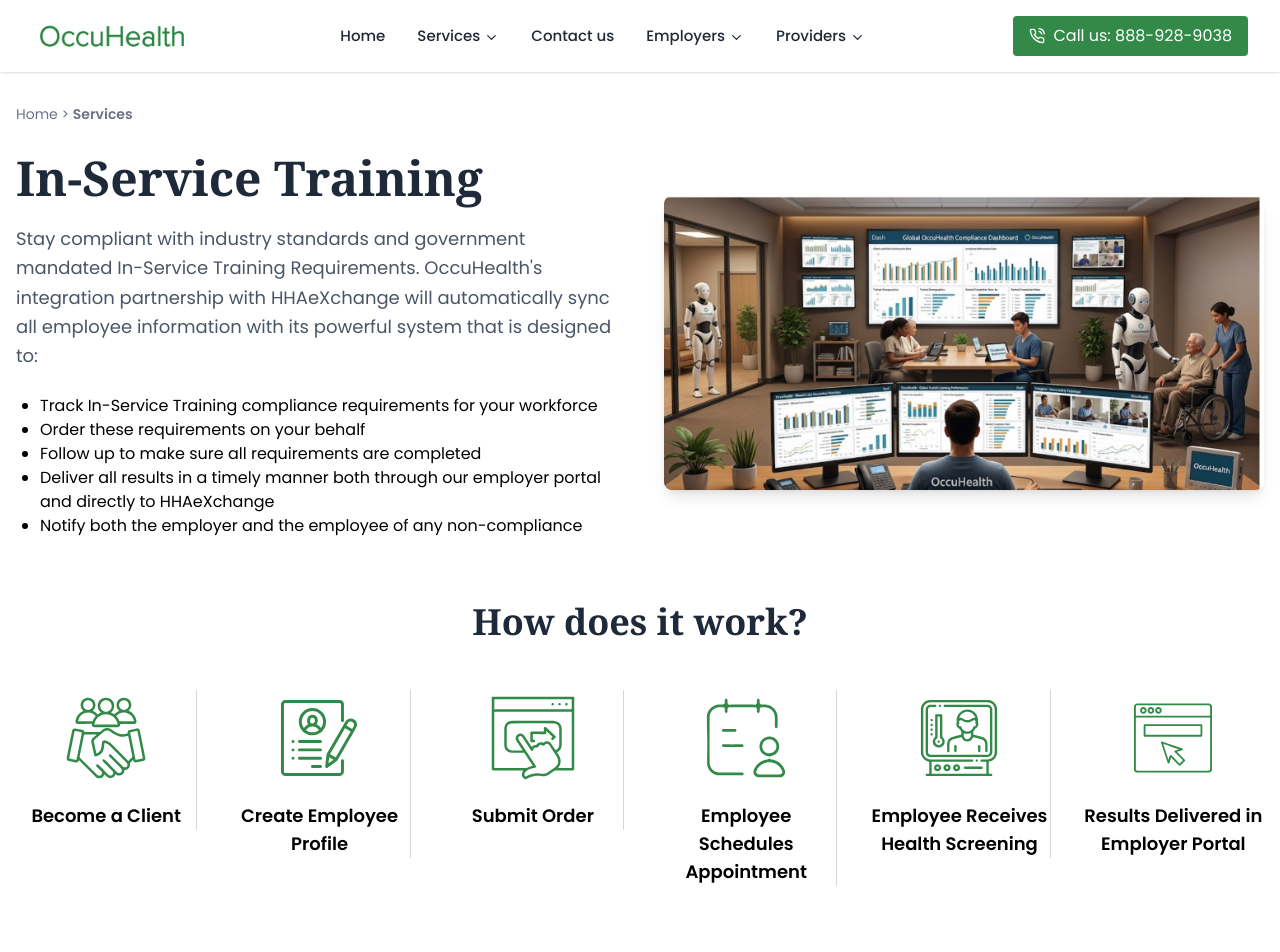
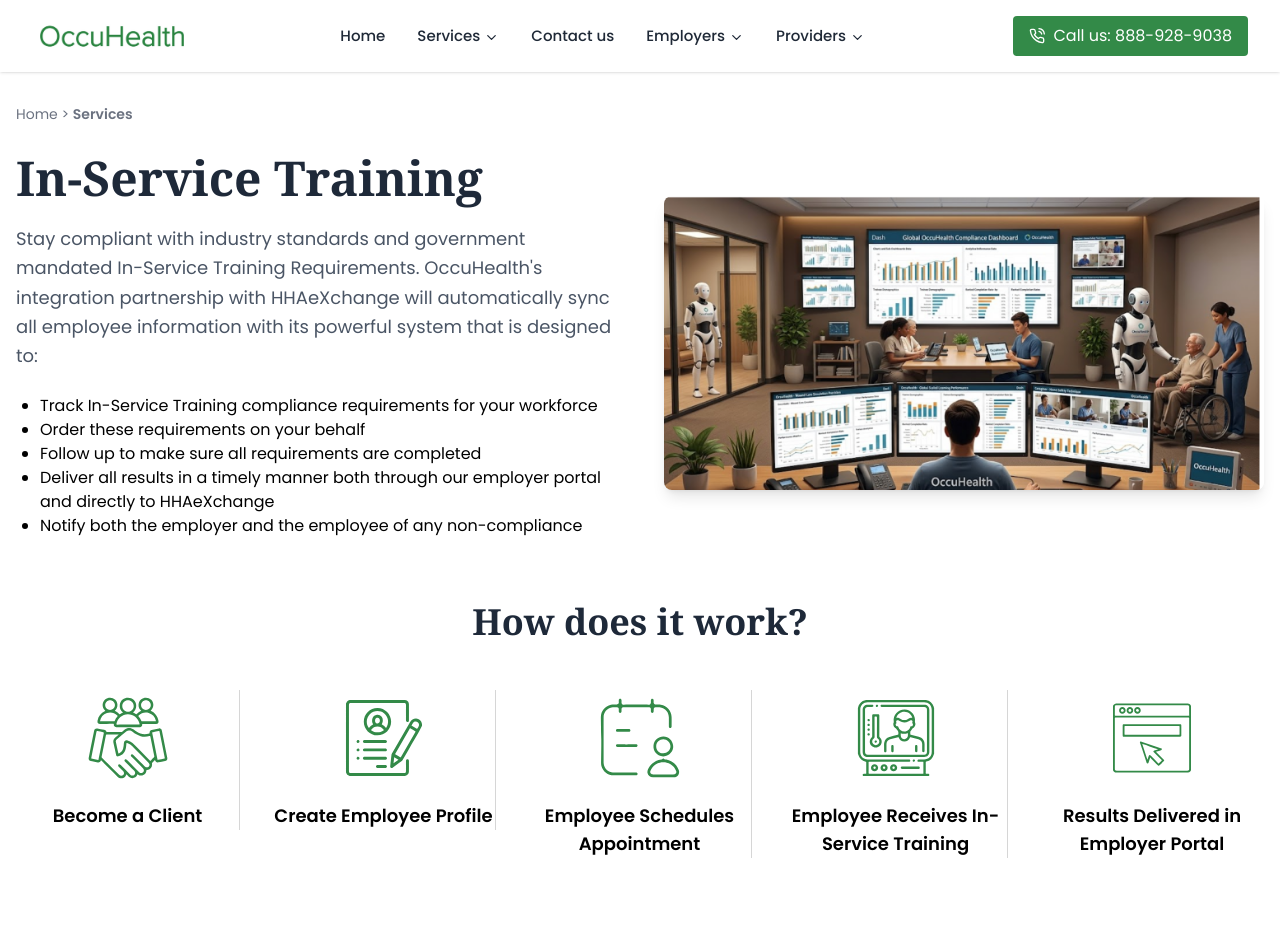
Before and after one commit to tusharegards/occuheatlh, a React (Vite) app: page /Services/in-service-training in a window 1280 px wide. Shown: the top 952 px of the page. Built offline with nearby package versions, Linux system fonts and the light colour scheme.

Commit message:
in service page update

```diff
--- a/src/Layouts/HowItWorks.tsx
+++ b/src/Layouts/HowItWorks.tsx
@@ -7,55 +7,52 @@
 import img5 from '../assets/Ph5.svg';
 import img6 from '../assets/Ph6.svg';
 
-const HowItWorks: React.FC = () => {
+type Step = { image: string; alt: string; label: string };
+type HowItWorksProps = {
+  variant?: 'default' | 'inServiceTraining';
+};
+
+const defaultSteps: Step[] = [
+  { image: img1, alt: 'Become a Client icon', label: 'Become a Client' },
+  { image: img2, alt: 'Create Employee Profile icon', label: 'Create Employee Profile' },
+  { image: img3, alt: 'Submit Order icon', label: 'Submit Order' },
+  { image: img4, alt: 'Employee Schedules Appointment icon', label: 'Employee Schedules Appointment' },
+  { image: img5, alt: 'Employee Receives Health Screening icon', label: 'Employee Receives Health Screening' },
+  { image: img6, alt: 'Results Delivered in Employer Portal icon', label: 'Results Delivered in Employer Portal' },
+];
+
+const inServiceTrainingSteps: Step[] = [
+  { image: img1, alt: 'Become a Client icon', label: 'Become a Client' },
+  { image: img2, alt: 'Create Employee Profile icon', label: 'Create Employee Profile' },
+  { image: img4, alt: 'Employee Schedules Appointment icon', label: 'Employee Schedules Appointment' },
+  { image: img5, alt: 'Employee Receives In-Service Training icon', label: 'Employee Receives In-Service Training' },
+  { image: img6, alt: 'Results Delivered in Employer Portal icon', label: 'Results Delivered in Employer Portal' },
+];
+
+const HowItWorks: React.FC<HowItWorksProps> = ({ variant = 'default' }) => {
+  const steps = variant === 'inServiceTraining' ? inServiceTrainingSteps : defaultSteps;
+  const gridColsClass =
+    steps.length === 5
+      ? 'grid grid-cols-1 sm:grid-cols-2 md:grid-cols-3 lg:grid-cols-5 gap-y-8 lg:gap-x-8 items-start'
+      : 'grid grid-cols-1 sm:grid-cols-2 md:grid-cols-3 lg:grid-cols-6 gap-y-8 lg:gap-x-8 items-start';
+
   return (
     <div className="text-center mb-16">
       <h2 className="text-3xl lg:text-4xl font-bold font-serif text-gray-800 mb-12" style={{ fontFamily: 'Georgia, serif' }}>
         How does it work?
       </h2>
-      <div className="grid grid-cols-1 sm:grid-cols-2 md:grid-cols-3 lg:grid-cols-6 gap-y-8 lg:gap-x-8 items-start">
-        {/* Step 1 with divider */}
-        <div className="flex flex-col items-center text-center lg:border-r lg:border-gray-300">
-          <div className="w-24 h-24 flex items-center justify-center mb-4">
-            <img src={img1} alt="Become a Client icon" className="w-full h-full object-contain" />
+      <div className={gridColsClass}>
+        {steps.map((step, index) => (
+          <div
+            key={step.label}
+            className={`flex flex-col items-center text-center ${index < steps.length - 1 ? 'lg:border-r lg:border-gray-300' : ''}`}
+          >
+            <div className="w-24 h-24 flex items-center justify-center mb-4">
+              <img src={step.image} alt={step.alt} className="w-full h-full object-contain" />
+            </div>
+            <h3 className="font-semibold text-lg">{step.label}</h3>
           </div>
-          <h3 className="font-semibold text-lg">Become a Client</h3>
-        </div>
-        {/* Step 2 with divider */}
-        <div className="flex flex-col items-center text-center lg:border-r lg:border-gray-300">
-          <div className="w-24 h-24 flex items-center justify-center mb-4">
-            <img src={img2} alt="Create Employee Profile icon" className="w-full h-full object-contain" />
-          </div>
-          <h3 className="font-semibold text-lg">Create Employee Profile</h3>
-        </div>
-        {/* Step 3 with divider */}
-        <div className="flex flex-col items-center text-center lg:border-r lg:border-gray-300">
-          <div className="w-24 h-24 flex items-center justify-center mb-4">
-            <img src={img3} alt="Submit Order icon" className="w-full h-full object-contain" />
-          </div>
-          <h3 className="font-semibold text-lg">Submit Order</h3>
-        </div>
-        {/* Step 4 with divider */}
-        <div className="flex flex-col items-center text-center lg:border-r lg:border-gray-300">
-          <div className="w-24 h-24 flex items-center justify-center mb-4">
-            <img src={img4} alt="Employee Schedules Appointment icon" className="w-full h-full object-contain" />
-          </div>
-          <h3 className="font-semibold text-lg">Employee Schedules Appointment</h3>
-        </div>
-        {/* Step 5 with divider */}
-        <div className="flex flex-col items-center text-center lg:border-r lg:border-gray-300">
-          <div className="w-24 h-24 flex items-center justify-center mb-4">
-            <img src={img5} alt="Employee Receives Health Screening icon" className="w-full h-full object-contain" />
-          </div>
-          <h3 className="font-semibold text-lg">Employee Receives Health Screening</h3>
-        </div>
-        {/* Step 6 (no divider) */}
-        <div className="flex flex-col items-center text-center">
-          <div className="w-24 h-24 flex items-center justify-center mb-4">
-            <img src={img6} alt="Results Delivered in Employer Portal icon" className="w-full h-full object-contain" />
-          </div>
-          <h3 className="font-semibold text-lg">Results Delivered in Employer Portal</h3>
-        </div>
+        ))}
       </div>
     </div>
   );
--- a/src/Pages/Services/InServiceTraining.tsx
+++ b/src/Pages/Services/InServiceTraining.tsx
@@ -51,7 +51,7 @@
           </div>
         </div>
 
-        <HowItWorks />
+        <HowItWorks variant="inServiceTraining" />
       </div>
       <BecomeAClient />
     </>
```
